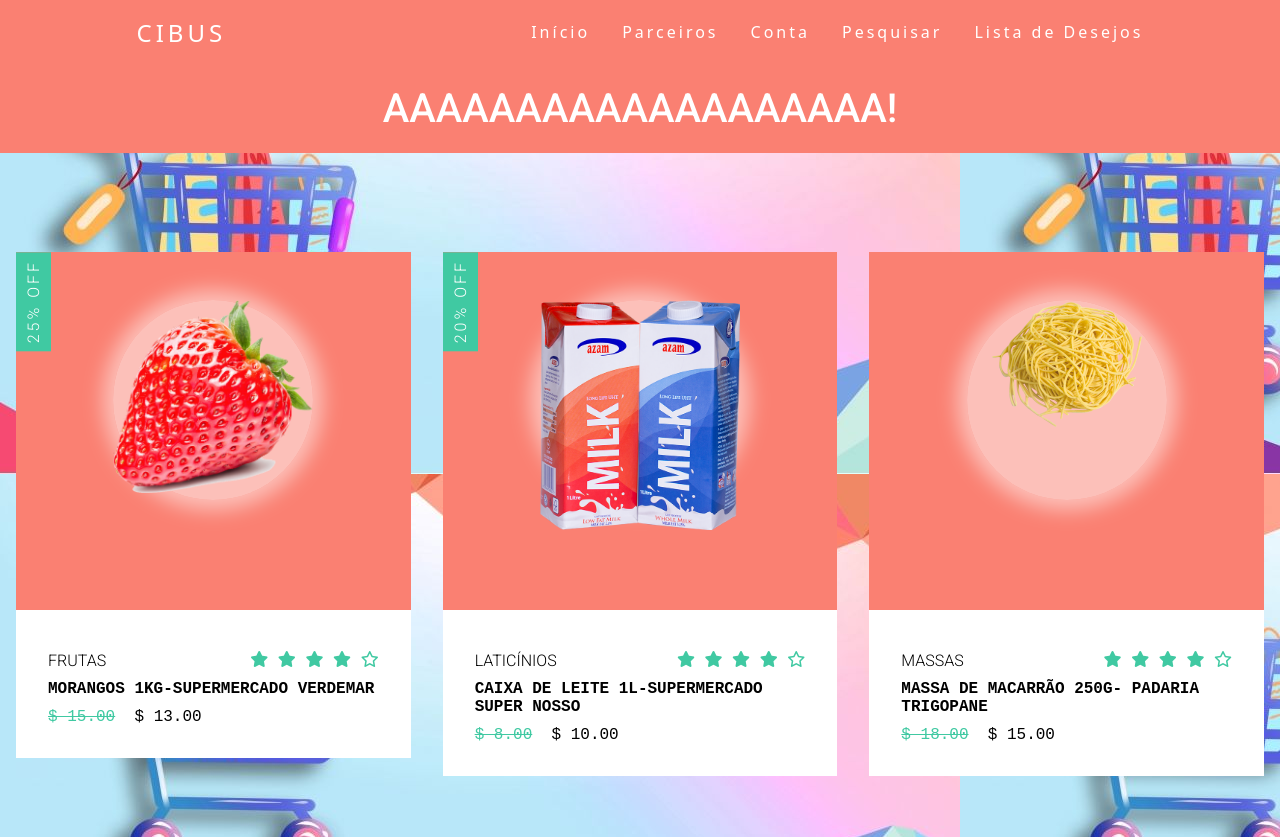
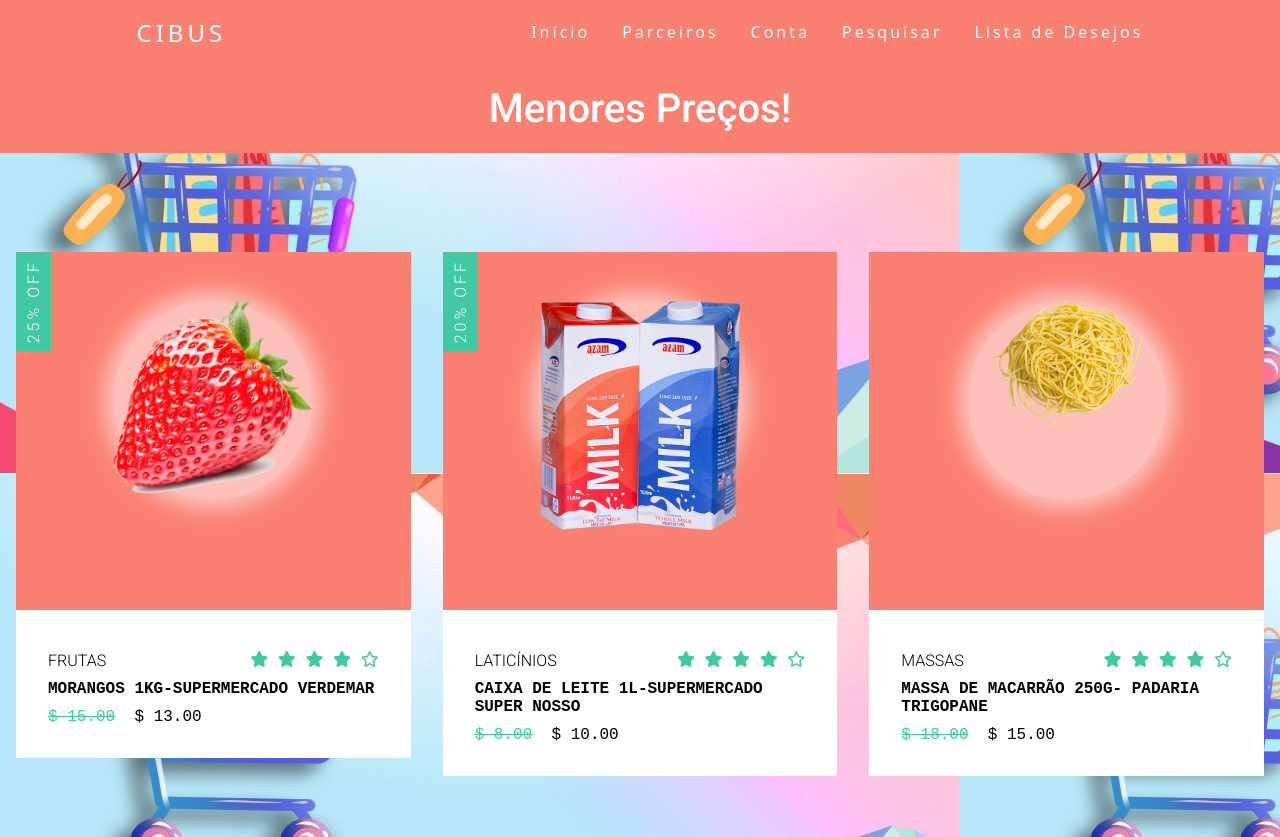
Before and after one commit to ohenriquemoura/entrega-final, a plain HTML site: page TIAW SPRINT 4/index.html in a window 1280 px wide. Shown: the top 837 px of the page. Drawn offline with Linux system fonts and the light colour scheme; a script that the page names is missing.

Commit message:
voltando

```diff
--- a/TIAW SPRINT 4/index.html
+++ b/TIAW SPRINT 4/index.html
@@ -42,7 +42,7 @@
 
                   </ul>
                 </nav>
-                <h1 class = "lg-title">AAAAAAAAAAAAAAAAAAA!</h1>
+                <h1 class = "lg-title">Menores Preços!</h1>
                 <!-- <p class = "text-light2">Essa Seção apresenta os menores preços para os produtos do nosso catálogo!</p> -->
 
               </header>
```
